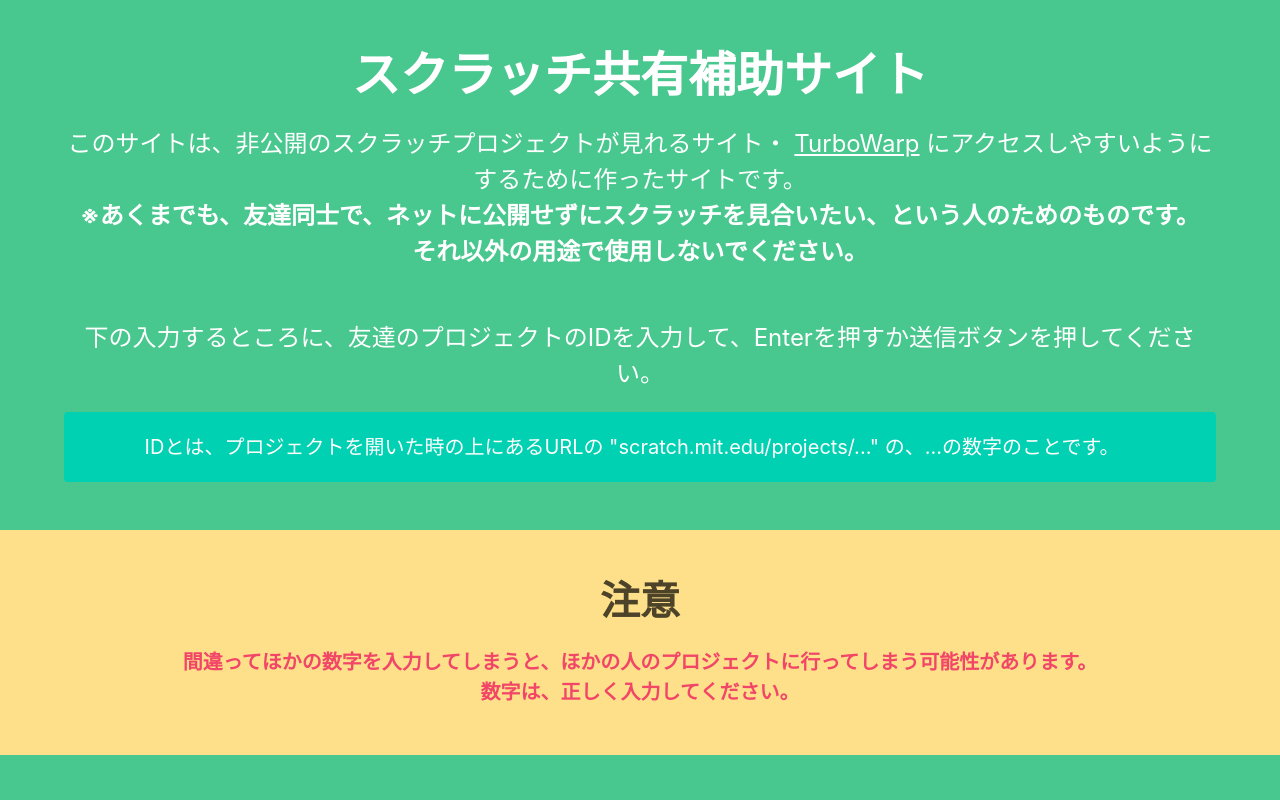
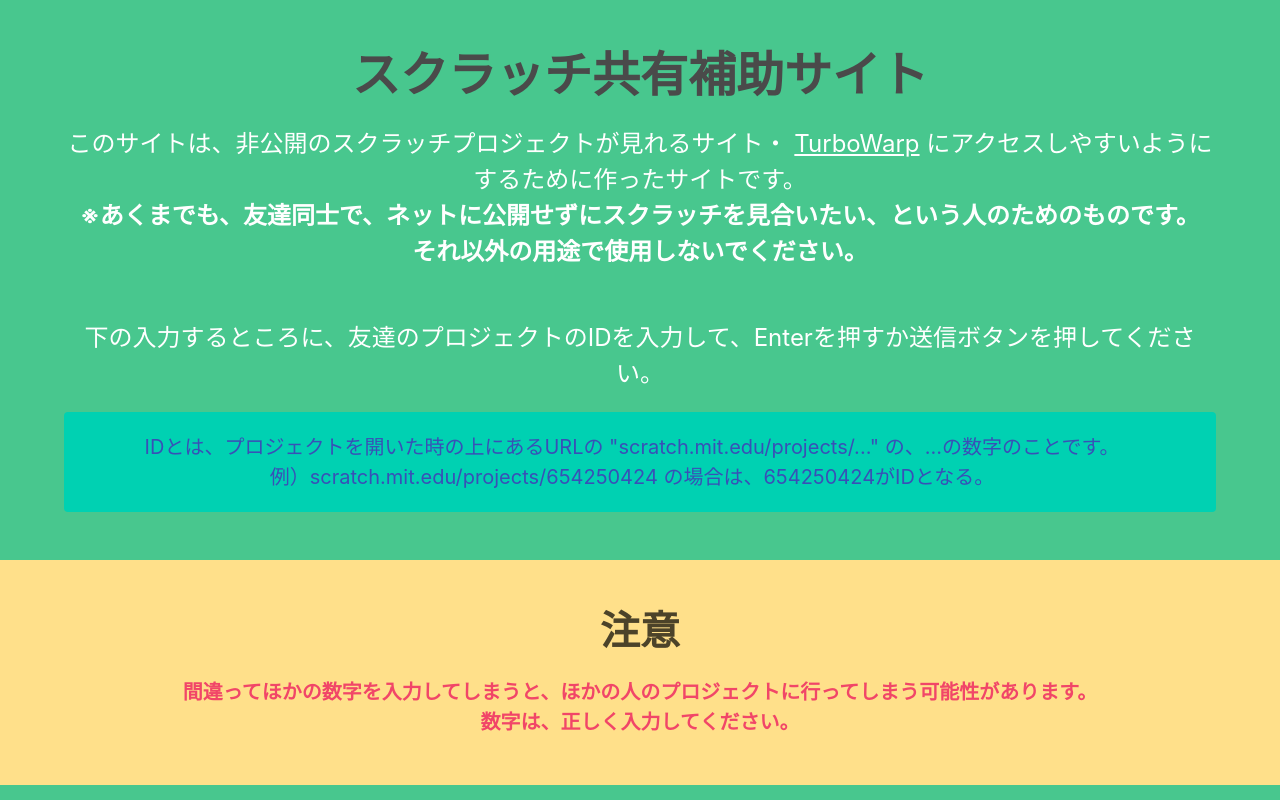
Before and after one commit to gitHubUserNK/ScratchShare, a plain HTML site: page index.html in a window 1280 px wide. Shown: the top 800 px of the page. Drawn offline with nearby package versions, Linux system fonts and the light colour scheme.

Commit message:
Update index.html

```diff
--- a/index.html
+++ b/index.html
@@ -23,7 +23,7 @@
   <section class="hero is-success">
     <div class="hero-body">
       <div class="container">
-        <h1 class="title is-size-1">スクラッチ共有補助サイト</h1>
+        <h1 class="title is-1 has-text-grey-dark">スクラッチ共有補助サイト</h1>
         <p></p>
         <p class="is-size-4"> このサイトは、非公開のスクラッチプロジェクトが見れるサイト・ <a class="is-size-4" href="https://turbowarp.org/" target="_blank" rel="noopener noreferrer"><u>TurboWarp</u></a> にアクセスしやすいようにするために作ったサイトです。 </p>
         <p class="is-size-4 has-text-weight-bold" style="margin-bottom:50px;">
@@ -33,7 +33,7 @@
         </p>
         <p class="is-size-4" style="margin-bottom:20px;"> 下の入力するところに、友達のプロジェクトのIDを入力して、Enterを押すか送信ボタンを押してください。 </p>
         <div class="notification is-primary">
-          <p class="is-size-5">IDとは、プロジェクトを開いた時の上にあるURLの "scratch.mit.edu/projects/..." の、...の数字のことです。</p>
+          <p class="is-size-5 has-text-link-dark">IDとは、プロジェクトを開いた時の上にあるURLの "scratch.mit.edu/projects/..." の、...の数字のことです。<br>例）scratch.mit.edu/projects/654250424 の場合は、654250424がIDとなる。</p>
         </div>
       </div>
     </div>
```
